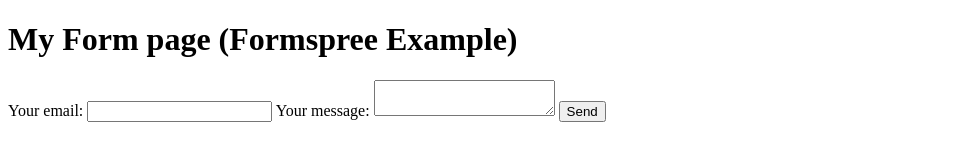
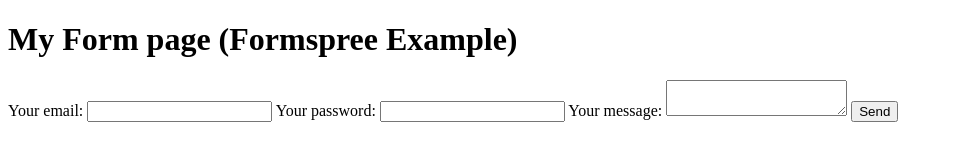
Before and after one commit to kn516/website-playground-2022, a plain HTML site: page formspree_example.html in a window 1280 px wide. Shown: the whole page, without its empty margins (0-953 px from the left). Drawn offline with Linux system fonts and the light colour scheme.

Commit message:
Changes in formspree page

```diff
--- a/formspree_example.html
+++ b/formspree_example.html
@@ -18,9 +18,15 @@ method="POST"
   Your email:
   <input type="email" name="email">
 </label>
+
+<label>
+    Your password:
+    <input type="password" name="my_password">
+  </label>
+
 <label>
   Your message:
-  <textarea name="message"></textarea>
+  <textarea name="my_message"></textarea>
 </label>
 <!-- your other form fields go here -->
 <button type="submit">Send</button>
```
